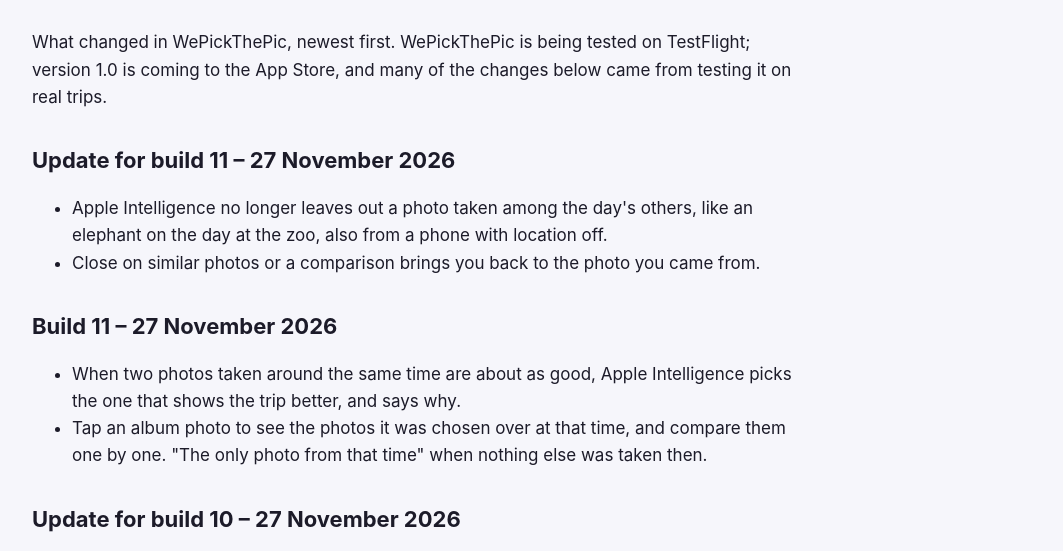
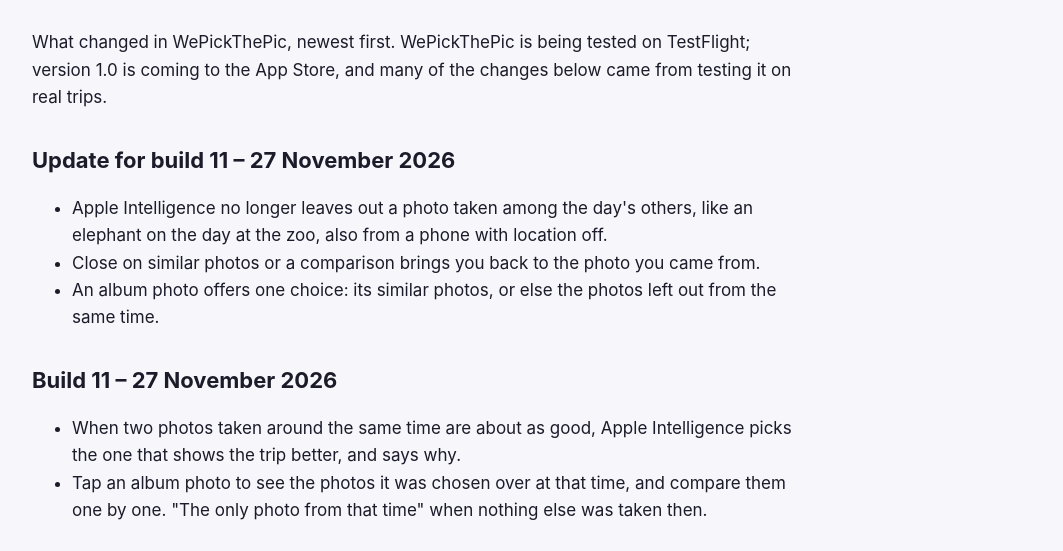
Before and after one commit to ssmartin/wepickthepic-website, a plain HTML site: page changes/index.html in a window 1280 px wide. Shown: the part 216-767 px from the top of the page, without its empty margins (108-1171 px from the left). Drawn offline with Linux system fonts and the light colour scheme.

Commit message:
What's new: one choice per album photo
Co-Authored-By: Claude Opus 5.5 <noreply@anthropic.com>

```diff
--- a/changes/index.html
+++ b/changes/index.html
@@ -44,6 +44,7 @@
         <ul>
           <li>Apple Intelligence no longer leaves out a photo taken among the day's others, like an elephant on the day at the zoo, also from a phone with location off.</li>
           <li>Close on similar photos or a comparison brings you back to the photo you came from.</li>
+          <li>An album photo offers one choice: its similar photos, or else the photos left out from the same time.</li>
         </ul>
         <h2>Build 11 – 27 November 2026</h2>
         <ul>
```
